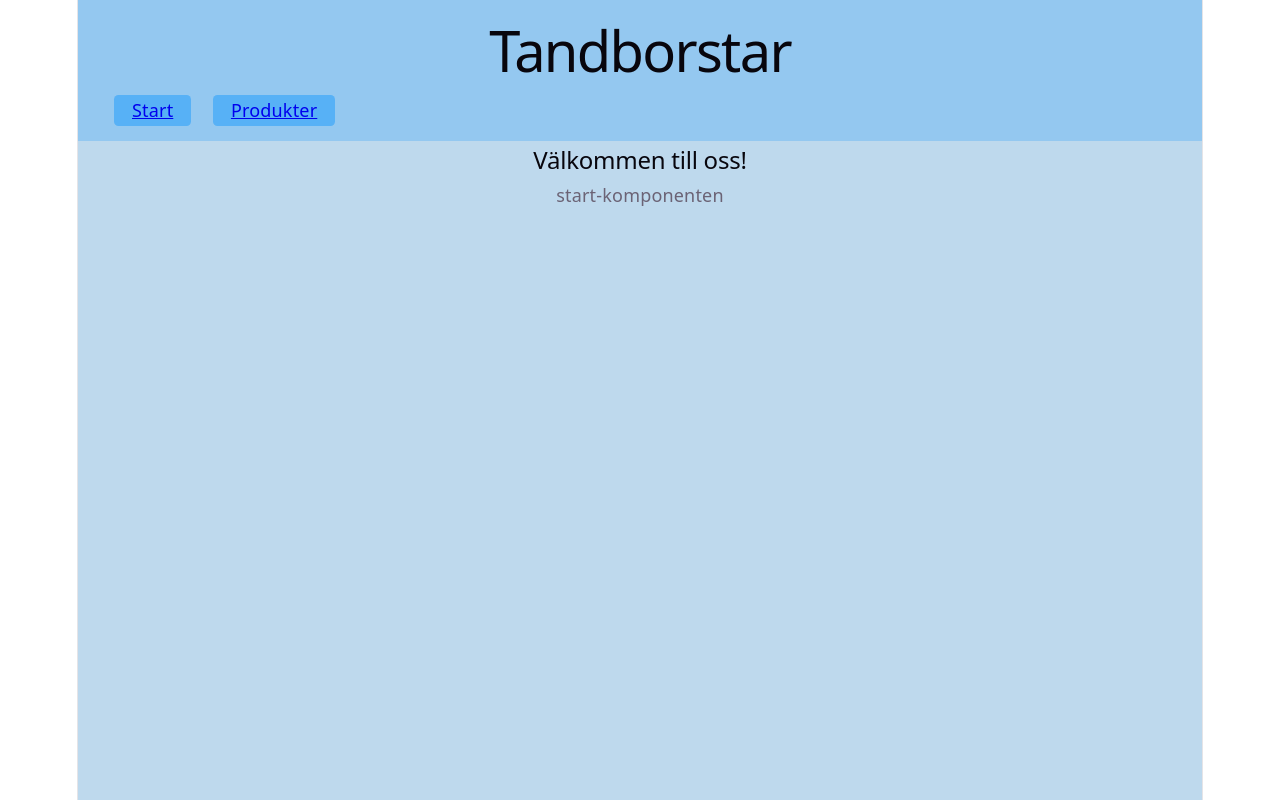
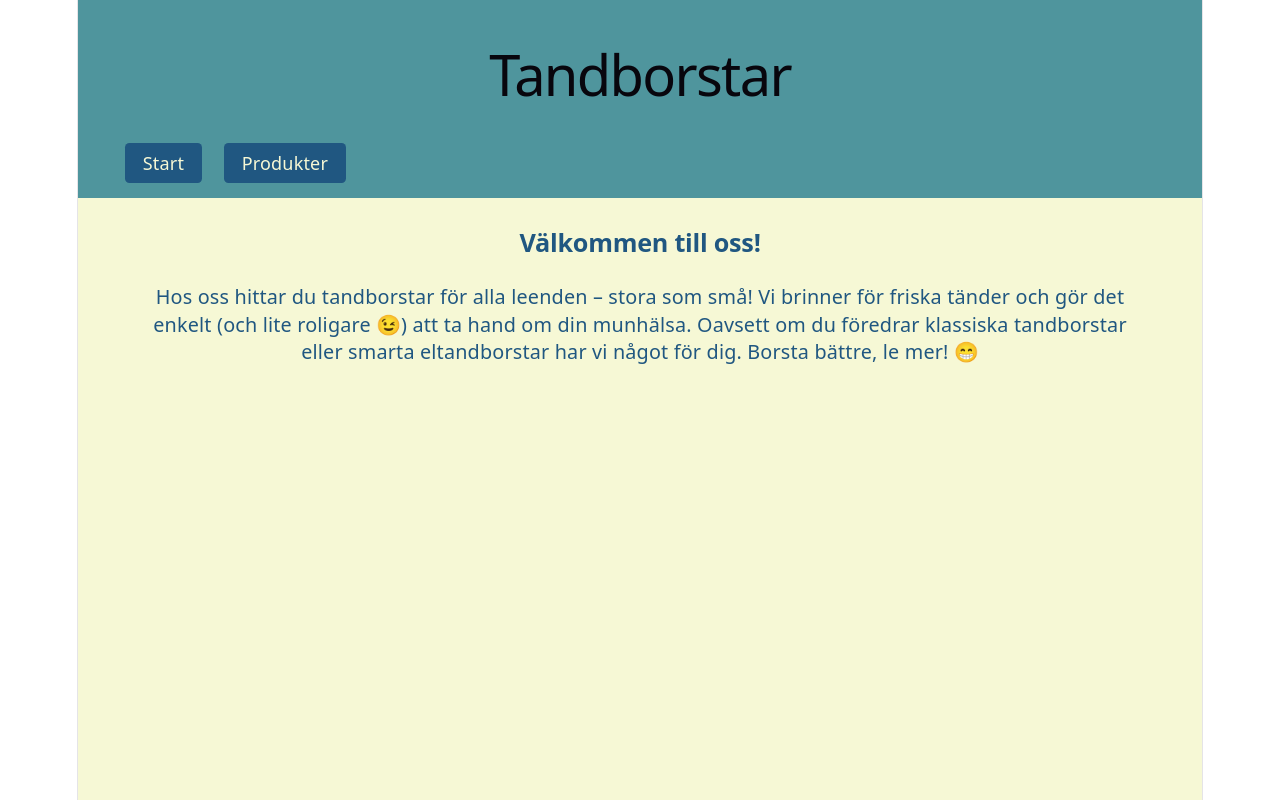
Before and after one commit to antoninadubrovska/routing-tasks, a React (Vite) app: page /#/ in a window 1280 px wide. Built offline with nearby package versions, Linux system fonts and the light colour scheme.

Commit message:
Updated styles for products view

```diff
--- a/src/Root.css
+++ b/src/Root.css
@@ -1,9 +1,9 @@
 :root {
-	--header-bg: rgb(64, 126, 64);
-	--main-bg: rgb(182, 233, 182);
-	--main-bg-alternate: rgb(159, 227, 159);
-	--accent-bg: rgb(89, 124, 228);
-	--accent-fg: white;
+	--header-bg: rgb(79, 149, 157);
+	--main-bg: rgb(246, 248, 213);
+	--main-bg-alternate: rgb(152, 210, 192);
+	--accent-bg: rgb(32, 87, 129);
+	--accent-fg: rgb(246, 248, 213);
 }
 
 
@@ -13,30 +13,41 @@
 	min-height: 100vh;
 
 	header {
-		background-color: rgb(148, 200, 240);
+		background-color: var(--header-bg);
 		padding: 0.25em 2em;
+
+		h1{
+			margin: 1em;
+		}
 
 		.nav-links {
 			display: flex;
 			gap: 1.2em;
-			margin-bottom: 0.6em;
+			margin:0.6em;
 
 			a {
-				background-color: rgb(87, 177, 246);
+				background-color: var(--accent-bg);
 				padding: 0.15em 1em;
 				border-radius: 0.25em;
-				transition: 0.5s box-shadow;
+				transition: 0.3s box-shadow;
+				padding: 0.4em 1em;
+				color: var(--accent-fg);
+				text-decoration: none;
 
-				/* &:hover {
-					box-shadow: 0 0 0.2em 0.3em rgb(107, 142, 248);
-				} */
+				&:hover {
+					box-shadow: 3px 2px 0.25em var(--accent-bg);
+				}
 			}
 		}
 	}
 
 	main {
-		background-color: rgb(190, 217, 237);
+		background-color: var(--main-bg);
 		flex-grow: 1;
 		padding: 0.25em 2em;
+
+
+
+
 	}
 }
--- a/src/pages/Start.jsx
+++ b/src/pages/Start.jsx
@@ -1,8 +1,17 @@
+import './start.css'
+
 const Start = () => {
 	return (
 		<div>
 			<h2> Välkommen till oss! </h2>
-			<p> start-komponenten </p>
+			<p>
+				{" "}
+				Hos oss hittar du tandborstar för alla leenden – stora som små!
+				Vi brinner för friska tänder och gör det enkelt (och lite
+				roligare 😉) att ta hand om din munhälsa. Oavsett om du föredrar
+				klassiska tandborstar eller smarta eltandborstar har vi något
+				för dig. Borsta bättre, le mer! 😁{" "}
+			</p>
 		</div>
 	);
 };
--- a/src/pages/products.css
+++ b/src/pages/products.css
@@ -1,18 +1,43 @@
 .products {
+
+	h2{
+		color: var(--accent-bg);
+		font-size: 1.4em;
+		font-weight: 600;
+		margin: 1em;
+	}
 
 	.product-list {
 		display: grid;
-		grid-template-columns: repeat(auto-fill, minmax(6em, 1fr));
-		gap: 0.4em;
+		grid-template-columns: repeat(auto-fill, minmax(8em, 1fr));
+		gap: 0.6em;
+		color: var(--accent-bg);
+		font-weight: 600;
+
+		a {
+			text-decoration: none;
+			color: var(--accent-fg);
+
+			&:hover {
+				color: var(--accent-bg);
+			}
+		}
 	}
 
 	.card-item {
 		display: flex;
 		flex-direction: column;
 		border: 1px solid var(--header-bg);
-		box-shadow: 4px 2px 0.15em var(--header-bg);
+		box-shadow: 2px 1px 0.25em var(--header-bg);
 		border-radius: 0.2em;
 		text-align: center;
 		background-color: var(--main-bg-alternate);
+		padding: 1em;
+		transition: 0.3s box-shadow;
+
+		&:hover {
+			box-shadow: 3px 2px 0.4em var(--header-bg);
+
+		}
 	}
 }
--- /dev/null
+++ b/src/pages/start.css
@@ -0,0 +1,14 @@
+h2{
+	color: var(--accent-bg);
+	font-size: 1.4em;
+	font-weight: 600;
+	margin: 1em;
+}
+
+p{
+	color: var(--accent-bg);
+	font-size: 1.1em;
+	font-weight: 400;
+	line-height: 1.4em;
+	margin: 0 1em;
+}
```
